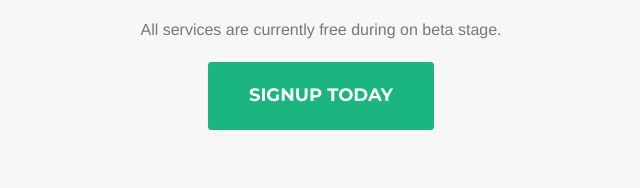
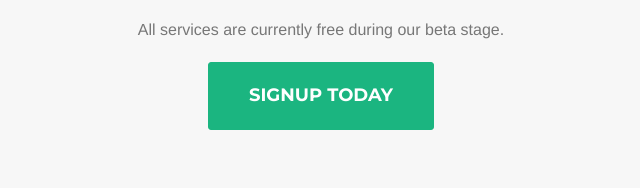
Before and after one commit to jmanalus/CareersMob-landing-page, a plain HTML site: page index.html in a window 1280 px wide. Shown: the part 1708-1896 px from the top of the page, 319-959 px from the left. Drawn offline with nearby package versions, Linux system fonts and the light colour scheme; a web font is replaced by a local one.

Commit message:
copy fixed for last section

```diff
--- a/index.html
+++ b/index.html
@@ -118,7 +118,7 @@
             <div class="row">
                 <div class="col-lg-12 text-center">
                     <h2 class="section-heading">Signup today for a mock interview with a skilled interviewer.</h2>
-                    <h3 class="section-subheading text-muted">All services are currently free during on beta stage.</h3>
+                    <h3 class="section-subheading text-muted">All services are currently free during our beta stage.</h3>
                     <a href="http://goo.gl/forms/O8pmGBu1sO" class="page-scroll btn btn-xl">Signup Today</a>
                 </div>
             </div>
```
